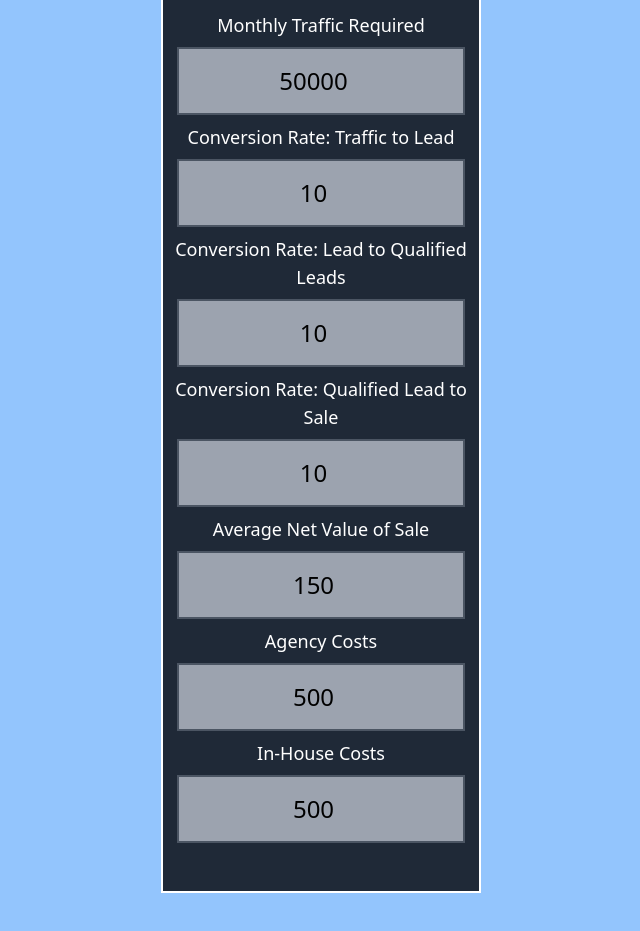
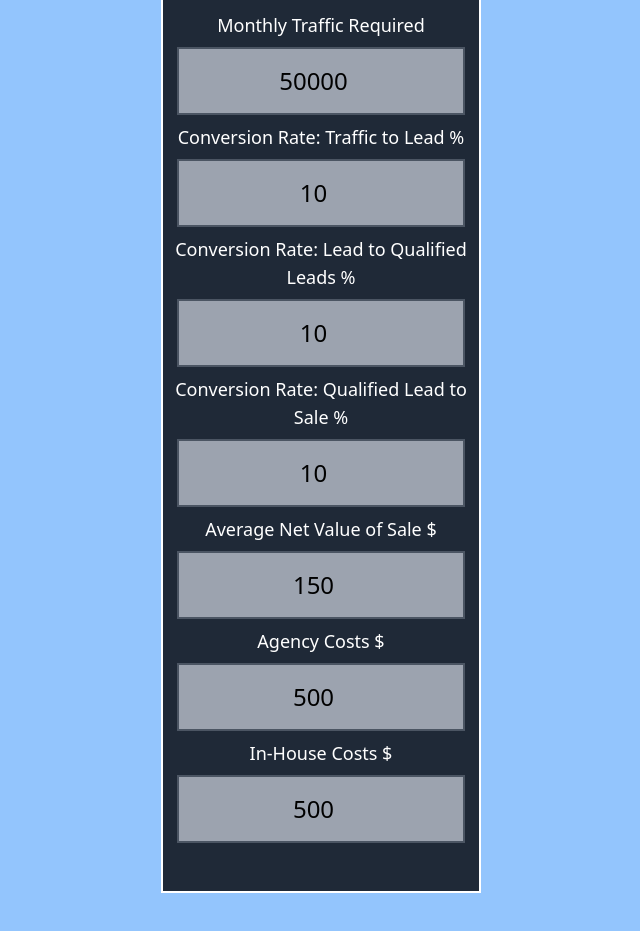
Before and after one commit to artofmayhem/seo-roi-calculator, a React (Create React App) app: page / in a window 1280 px wide. Shown: the part 780-1711 px from the top of the page, without its empty margins (319-959 px from the left). Built offline with nearby package versions, Linux system fonts and the light colour scheme.

Commit message:
small revision

```diff
--- a/src/components/FormContainer.js
+++ b/src/components/FormContainer.js
@@ -32,7 +32,7 @@ export default function FormContainer() {
             "border-solid border-2 border-gray-600 my-2 p-4 w-72 bg-gray-400 text-black mx-auto text-center"
           }
         />
-        <h6 className={"text-lg"}>Conversion Rate: Traffic to Lead</h6>
+        <h6 className={"text-lg"}>Conversion Rate: Traffic to Lead %</h6>
         <input
           name={"conv_rate_TL"}
           type="number"
@@ -43,7 +43,7 @@ export default function FormContainer() {
             "border-solid border-2 border-gray-600 my-2 p-4 w-72 bg-gray-400 text-black mx-auto text-center"
           }
         />
-        <h6 className={"text-lg"}>Conversion Rate: Lead to Qualified Leads</h6>
+        <h6 className={"text-lg"}>Conversion Rate: Lead to Qualified Leads %</h6>
         <input
           name={"conv_rate_LQL"}
           type="number"
@@ -54,7 +54,7 @@ export default function FormContainer() {
             "border-solid border-2 border-gray-600 my-2 p-4 w-72 bg-gray-400 text-black mx-auto text-center"
           }
         />
-        <h6 className={"text-lg"}>Conversion Rate: Qualified Lead to Sale</h6>
+        <h6 className={"text-lg"}>Conversion Rate: Qualified Lead to Sale %</h6>
         <input
           name={"conv_rate_QLS"}
           type="number"
@@ -65,7 +65,7 @@ export default function FormContainer() {
             "border-solid border-2 border-gray-600 my-2 p-4 w-72 bg-gray-400 text-black mx-auto text-center"
           }
         />
-        <h6 className={"text-lg"}>Average Net Value of Sale</h6>
+        <h6 className={"text-lg"}>Average Net Value of Sale $</h6>
         <input
           name={"avg_net_value_sale"}
           type="number"
@@ -76,7 +76,7 @@ export default function FormContainer() {
             "border-solid border-2 border-gray-600 my-2 p-4 w-72 bg-gray-400 text-black mx-auto text-center"
           }
         />
-        <h6 className={"text-lg"}>Agency Costs</h6>
+        <h6 className={"text-lg"}>Agency Costs $</h6>
         <input
           name={"ag_cost"}
           type="number"
@@ -87,7 +87,7 @@ export default function FormContainer() {
             "border-solid border-2 border-gray-600 my-2 p-4 w-72 bg-gray-400 text-black mx-auto text-center"
           }
         />
-        <h6 className={"text-lg"}>In-House Costs</h6>
+        <h6 className={"text-lg"}>In-House Costs $</h6>
         <input
           name={"in_house_cost"}
           type="number"
```
